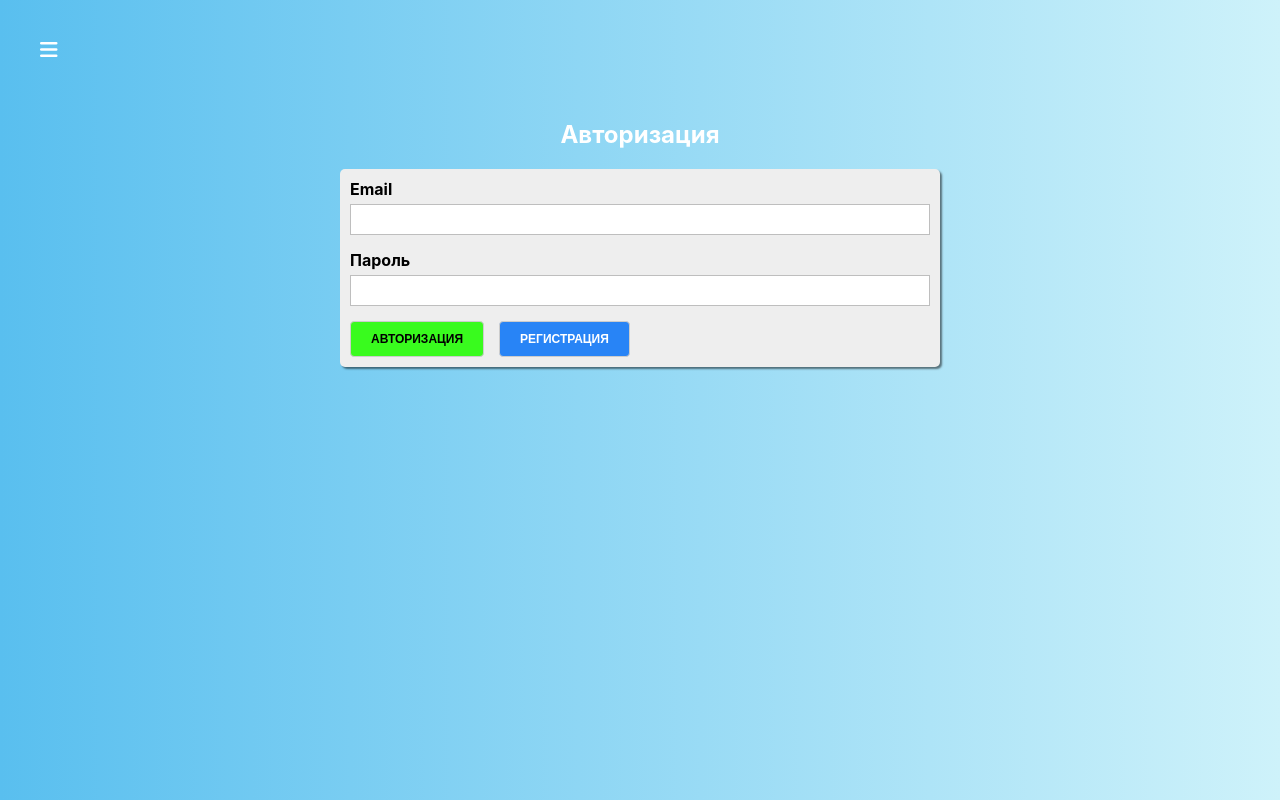
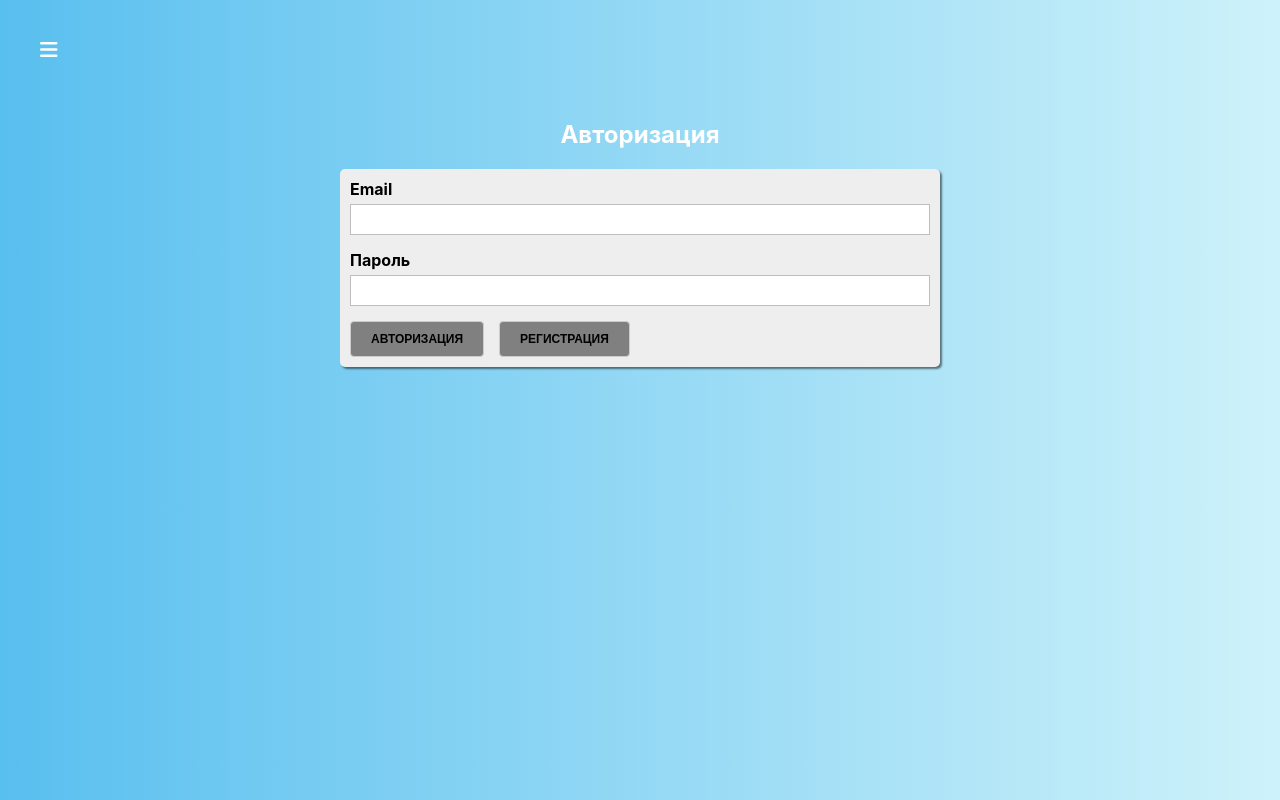
Before and after one commit to SlavaPetrushiin/react-quiz, a React (Create React App) app: page /auth in a window 1280 px wide. Built offline with nearby package versions, Linux system fonts and the light colour scheme.

Commit message:
add validate auth

```diff
--- a/package.json
+++ b/package.json
@@ -6,6 +6,7 @@
     "@testing-library/jest-dom": "^4.2.4",
     "@testing-library/react": "^9.3.2",
     "@testing-library/user-event": "^7.1.2",
+    "is_js": "^0.9.0",
     "react": "^16.13.0",
     "react-dom": "^16.13.0",
     "react-router-dom": "^5.1.2",
--- a/src/components/Auth/Auth.jsx
+++ b/src/components/Auth/Auth.jsx
@@ -2,9 +2,11 @@ import React, {Component} from 'react';
 import Button from "../ui/Button/Button";
 import classes from './Auth.module.css'
 import Input from "../ui/Input/Input";
+import is from "is_js";
 
 class Auth extends Component {
     state = {
+        isFormValid: false,
         formControls:{
             email: {
                 value: '',
@@ -47,16 +49,48 @@ class Auth extends Component {
         e.preventDefault();
     };
 
+    validateControl(value, validation){
+        if(!validation){ //Валидация не нужна
+           return true;
+        }
+
+        let isValid = true;
+        debugger
+
+        if(validation.required){
+            isValid = value.trim() !== '' && isValid;
+        }
+
+        if(validation.email){
+            isValid = is.email(value) && isValid;
+        }
+
+        if(validation.minLength){
+            isValid = value.length >= 6 && isValid;
+        }
+
+        return isValid;
+    };
 
     onChangeHandler = (event, controlName) => {
-        const newInput = {
-            ...this.state.formControls[controlName],
-            value: event.target.value,
-            touched: true,
-        };
-        debugger
+        const formControls = {...this.state.formControls};
+        const control = {...formControls[controlName]};
+        let isFormValid = true;
 
-        console.log(`${controlName} ${event.target.value}`)
+        control.value = event.currentTarget.value;
+        control.touched = true;
+        control.valid = this.validateControl(control.value, control.validation); //проверка на валидацию
+
+        formControls[controlName] = control;
+
+        Object.keys(formControls).forEach(name => {
+            isFormValid = formControls[name].valid && isFormValid; //Проверка на валидацию всех полей!
+        });
+
+        this.setState({
+            formControls,
+            isFormValid
+        });
     };
 
     renderInputs() {
@@ -82,8 +116,20 @@ class Auth extends Component {
                     </h2>
                     <form onSubmit={this.submitForm} className={classes.AuthForm}>
                         {this.renderInputs()}
-                        <Button type={'success'} onClick={this.loginHandler}>Авторизация</Button>
-                        <Button type={'primary'} onClick={this.registerHandler}>Регистрация</Button>
+                        <Button
+                            type={'success'}
+                            onClick={this.loginHandler}
+                            disabled={!this.state.isFormValid}
+                        >
+                            Авторизация
+                        </Button>
+                        <Button
+                            type={'primary'}
+                            onClick={this.registerHandler}
+                            disabled={!this.state.isFormValid}
+                        >
+                            Регистрация
+                        </Button>
                     </form>
                 </div>
             </div>
--- a/src/components/ui/Input/Input.jsx
+++ b/src/components/ui/Input/Input.jsx
@@ -28,7 +28,7 @@ const Input = props => {
             </label>
             {
                 isInvalid(props)
-                    ? <span>{props.errorMessage || 'Введите верное значениеS'}</span>
+                    ? <span>{props.errorMessage || 'Введите верное значение'}</span>
                     : null
             }
         </div>
```
